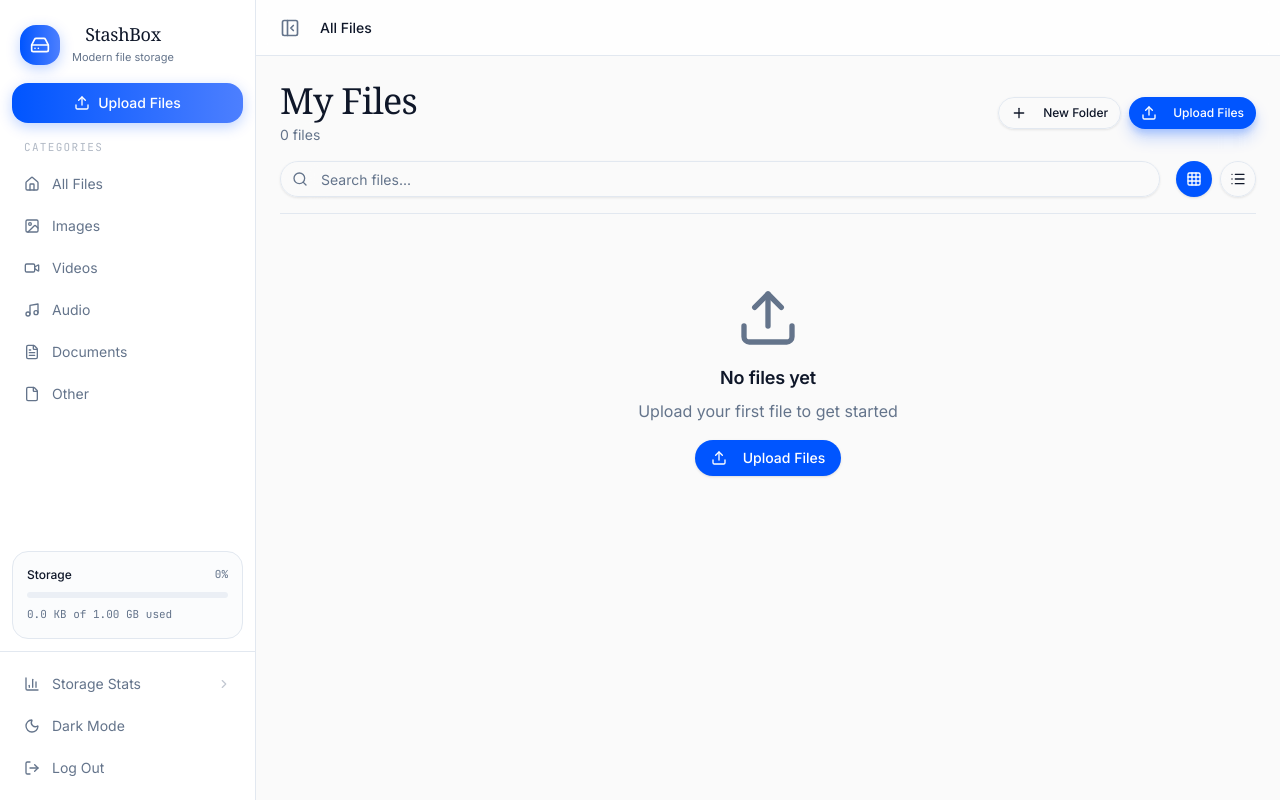
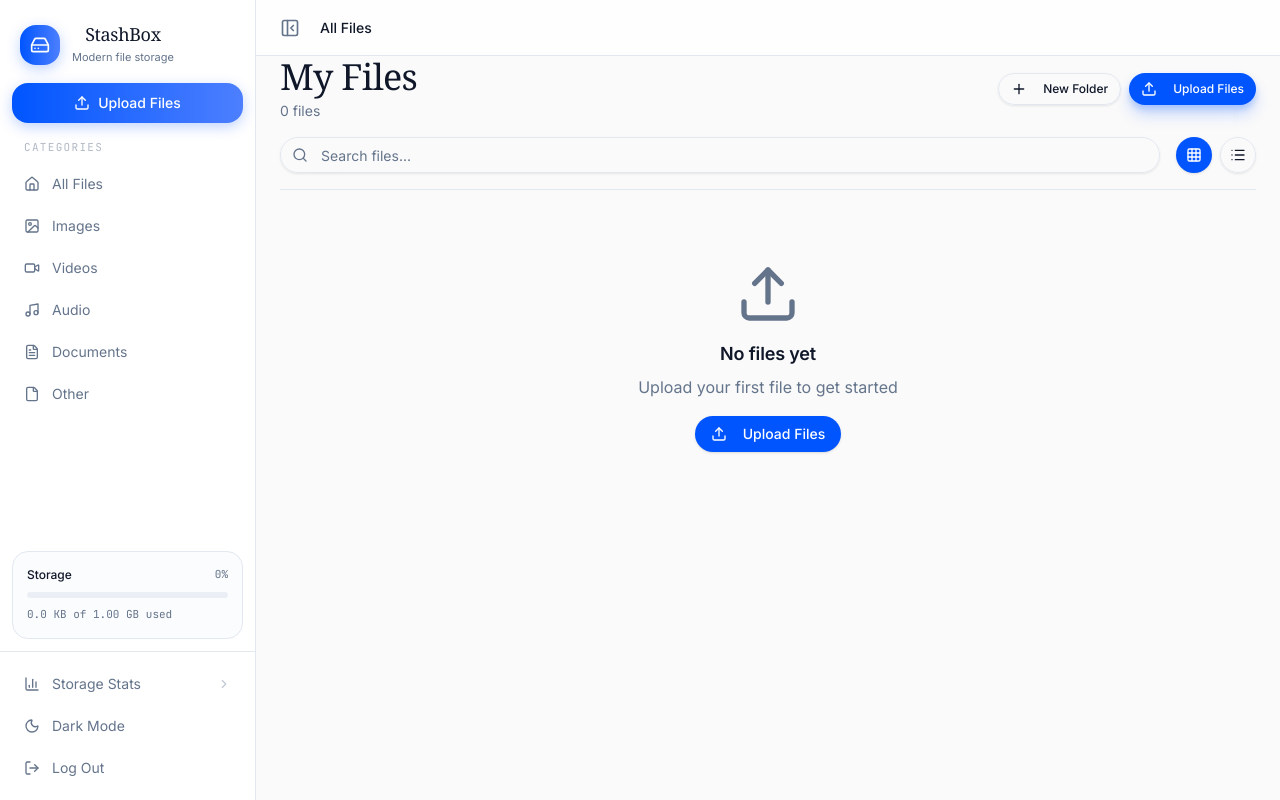
Before and after one commit to L3NNX/CordBin, a React (Vite) app in the folder frontend/: page /shared/1 in a window 1280 px wide. Built offline with nearby package versions, Linux system fonts and the light colour scheme; no server answers; a web font is replaced by a local one.

Commit message:
bug:  creates padding above the sticky toolbar, causing a visible gap where scrolling

```diff
--- a/frontend/src/components/layout/MainLayout.jsx
+++ b/frontend/src/components/layout/MainLayout.jsx
@@ -336,7 +336,7 @@ const MainLayout = ({ children, onShowStats, onUpload, onFilterChange, onLogout,
         </header>
 
         {/* Content Area */}
-        <main className="flex-1 overflow-auto p-6">{children}</main>
+        <main className="flex-1 overflow-auto px-6 pb-6">{children}</main>
       </div>
     </div>
   );
--- a/frontend/src/pages/Dashboard.jsx
+++ b/frontend/src/pages/Dashboard.jsx
@@ -204,7 +204,7 @@ const Dashboard = () => {
       storageTotal={1073741824} // 1 GB — replace with actual limit from your API
     >
       {/* Sticky toolbar */}
-      <div className="sticky top-0 z-10 -mx-6 mb-6 border-b border-border/60 bg-background/80 px-6 pb-5 backdrop-blur-xl">
+      <div className="sticky top-0 z-10 -mx-6 mb-6 border-b border-border/60 bg-background/80 px-6 pt-6 pb-5 backdrop-blur-xl">
         {/* Top row: title + actions */}
         <div className="flex flex-col gap-4 sm:flex-row sm:items-center sm:justify-between">
           <div>
```
